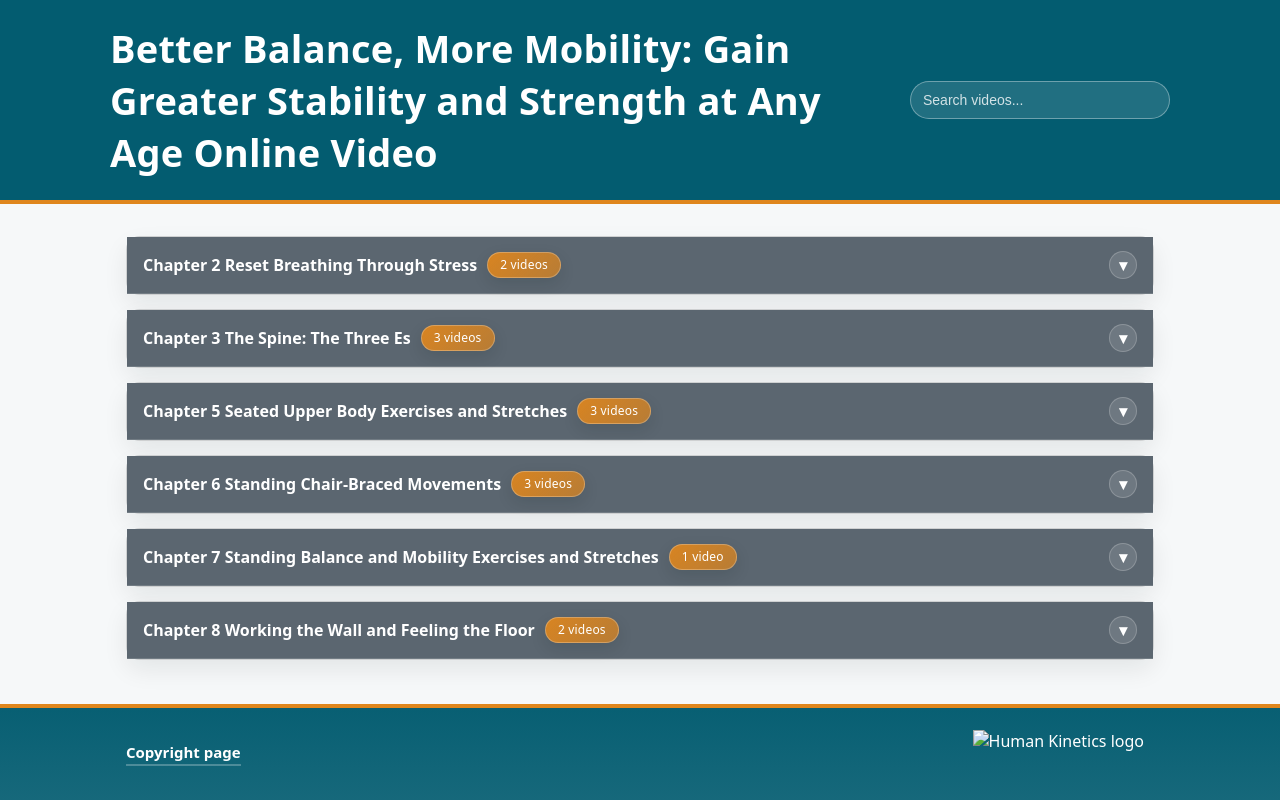
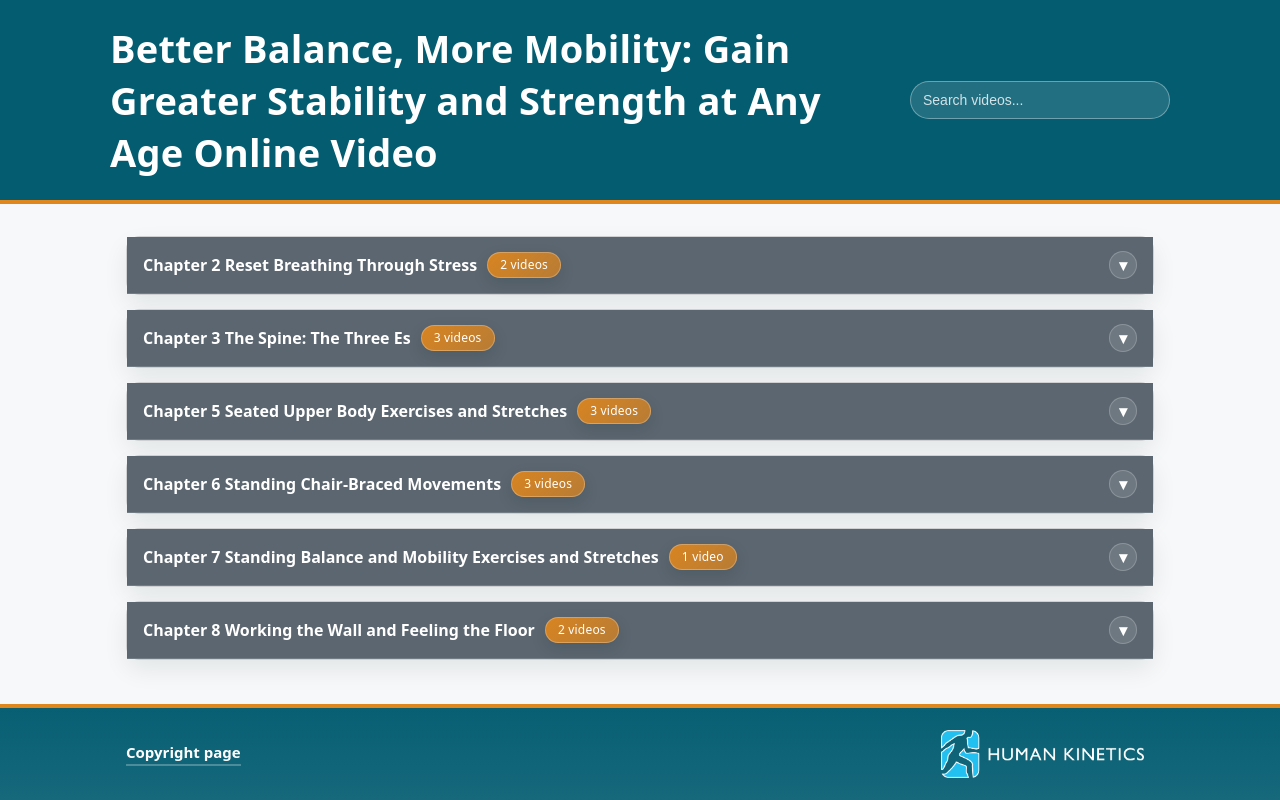
Before and after one commit to PaulAAyers/Cole, a plain HTML site: page index.html in a window 1280 px wide. Drawn offline with Linux system fonts and the light colour scheme.

Commit message:
Add logo to published page
Co-authored-by: Copilot App <223556219+Copilot@users.noreply.github.com>

```diff
--- a/index.html
+++ b/index.html
@@ -326,7 +326,7 @@
             <a href="file://///pubfile.hkusa.com/PubActive/Production - Ancillaries and Digital/1-Active/Cole - L1581/Development/Cole_Online_Video_Copyright.docx">Copyright page</a>
           </div>
           <div class="footer-logo">
-            <img src="file://///pubfile.hkusa.com/PubActive/Production - Ancillaries and Digital/1-Active/Cole - L1581/Development/HK logo horizontal 4C white text.png" alt="Human Kinetics logo" />
+            <img src="HK%20logo%20horizontal%204C%20white%20text.png" alt="Human Kinetics logo" />
           </div>
         </div>
       </footer>
```
Also changed, not shown: HK logo horizontal 4C white text.png (added).
